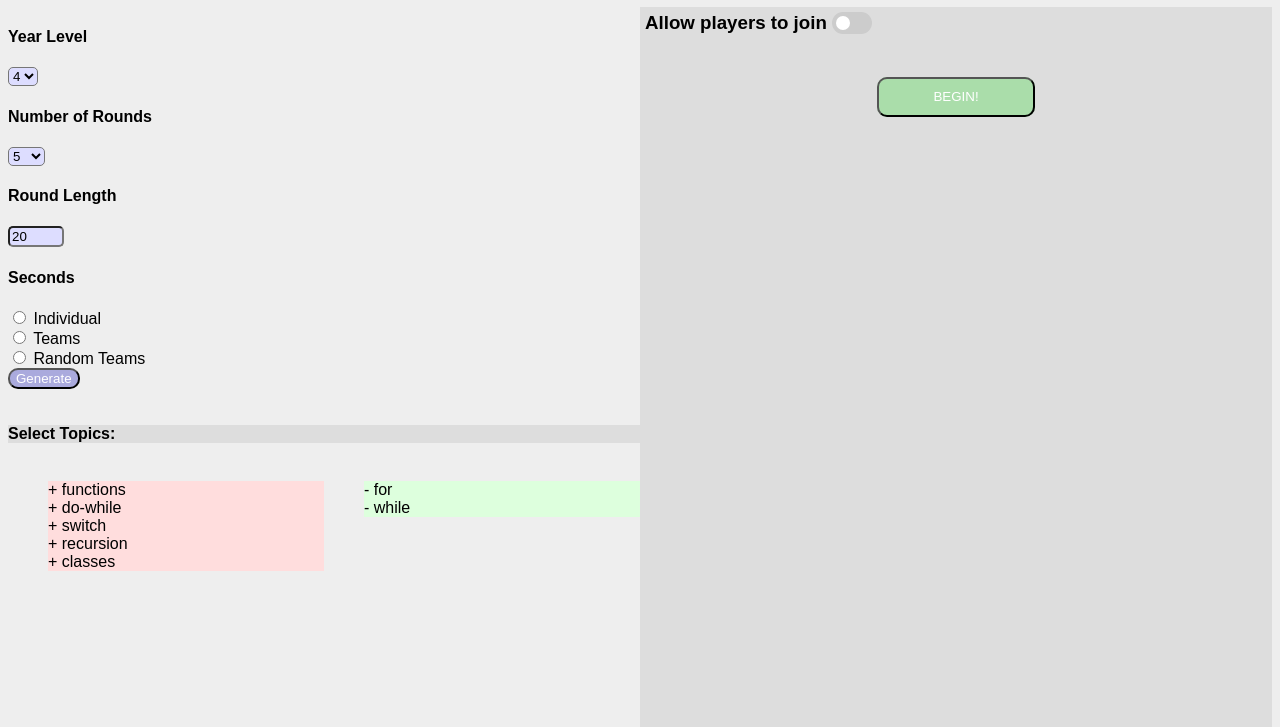
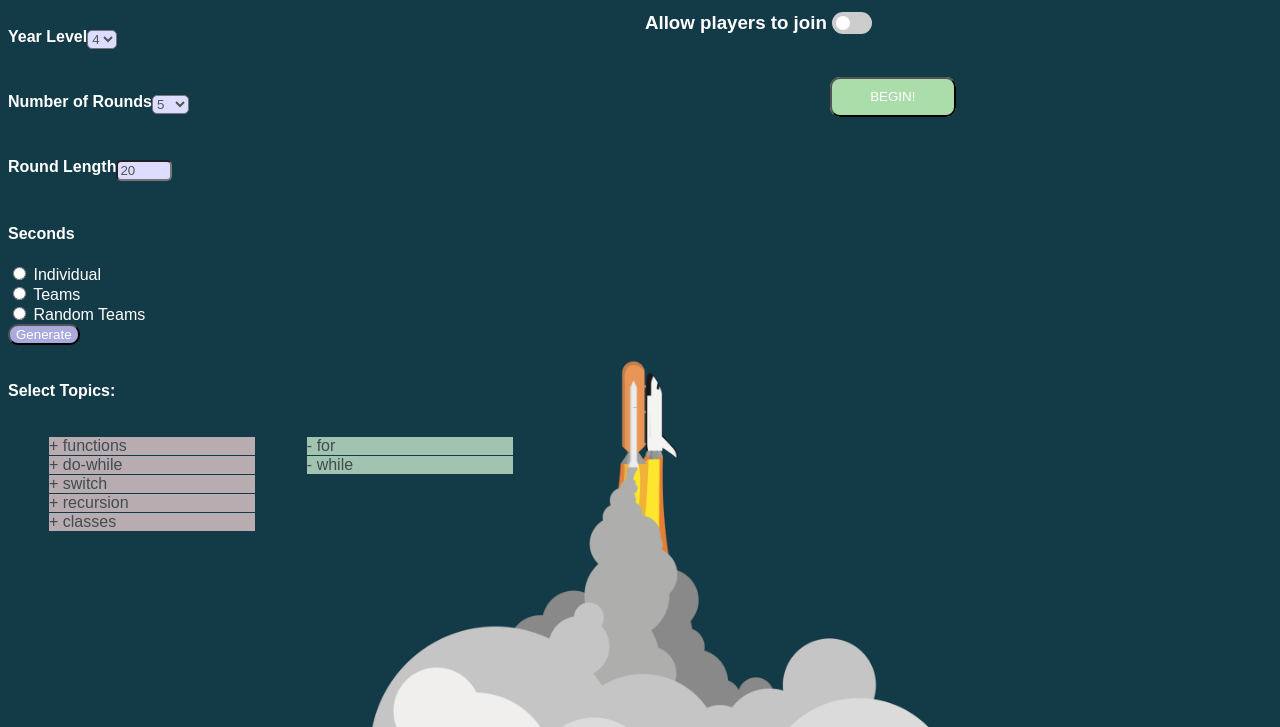
Before and after one commit to deco3500-2017/BBD, a website: page ElectronicPrototype/maze_game/spaceship/teacher_setup.html in a window 1280 px wide. Shown: the part 73-800 px from the top of the page. Drawn offline with Linux system fonts and the light colour scheme.

Commit message:
fixed some styling

```diff
--- a/ElectronicPrototype/maze_game/spaceship/spaceship.css
+++ b/ElectronicPrototype/maze_game/spaceship/spaceship.css
@@ -1,6 +1,9 @@
 html {
 	font-family: "Arial";
 	background-color: #eee;
+	background: url("../images/rocketWallpaper.png") no-repeat center center fixed;
+	background-size: cover;
+	color: #fff;
 }
 
 
@@ -14,12 +17,14 @@ html {
 }
 
 #left {
-	width:50%;
+	padding-right: 5%;
+	width:40%;
 	float: left;
 }
 
 #right {
-	width: 50%;
+	padding-left: 5%;
+	width: 40%;
 	float: left;
 }
 
@@ -68,8 +73,6 @@ html {
 	background-color: #ddd;
 }
 
-
-
 #options {
 	height:50%;
 	float: top;
@@ -78,7 +81,7 @@ html {
 #topics {
 	height:50%;
 	float: bottom;
-	background-color: #ddd;
+	//background-color: #ddd;
 }
 
 #begin {
@@ -119,18 +122,38 @@ html {
 	background-color: #ada;
 }
 
+.selectTitle {
+	float: left;
+}
+
+.option {
+	clear:left;
+}
+
+.option input[type = number], .option select {
+	margin-top: 23px;
+	margin-bottom: 23px;
+	margin-left: 10;
+}
+
 select, #length {
+	color: #555;
 	border-radius: 5px;
 	background-color: #ddf;
 }
 
 ul {
     list-style-type: none;
+	color: #555;
+}
+
+li {
+	opacity: 0.7;
+	margin:1px;
 }
 
 #players li {
-	background-color: #ddf;
-	margin:1px;
+	background-color: #ddd;
 }
 
 #add li {
@@ -186,15 +209,6 @@ button {
 /*img {
 	height: 50%;
 }*/
-
-
-
-
-
-
-
-
-
 
 
 
--- a/ElectronicPrototype/maze_game/spaceship/spaceship.js
+++ b/ElectronicPrototype/maze_game/spaceship/spaceship.js
@@ -86,7 +86,6 @@ function highScores() {
 	for(i = 0; i < players; i++) {
 	  	var li = document.createElement("li");
 	  	li.appendChild(document.createTextNode("P" + (i + 1) + ": " + Math.floor(Math.random() * 100 + 100 * (players - i))));
-	  	li.setAttribute("style", "background-color: #ddf;");
 	  	ul.appendChild(li);
 	}
 }
--- a/ElectronicPrototype/maze_game/spaceship/teacher_setup.html
+++ b/ElectronicPrototype/maze_game/spaceship/teacher_setup.html
@@ -11,49 +11,56 @@
 
 		<div id="left">
 			<div id="options">
-				<h4>Year Level</h4>
+				<div class="option">
+				<h4 class="selectTitle">Year Level</h4>
 				<select id="year">
 				  	<option value="4">4</option>
 				  	<option value="5">5</option>
 				  	<option value="6">6</option>
 				  <option value="7">7</option>
 				</select>
+				</div>
 
-
-				<h4>Number of Rounds</h4>
+				<div class="option">
+				<h4 class="selectTitle">Number of Rounds</h4>
 				<select id="rounds">
 				  	<option value="5">5</option>
 				  	<option value="10">10</option>
 				  	<option value="15">15</option>
 				  	<option value="20">20</option>
 				</select>
+				</div>
 
-				<h4>Round Length</h4>
+				<div class="option">
+				<h4 class="selectTitle">Round Length</h4>
 				<input id="length" type="number" name="quantity" min="20" max="60" value="20">
 				<h4>Seconds</h4>
+				</div>
 
+				<div class="option">
 				<form action="">
 				  	<input type="radio" name="team" value="Individual"> Individual<br>
 				  	<input type="radio" name="team" value="Teams"> Teams<br>
 				  	<input type="radio" name="team" value="RandTeams"> Random Teams
 				</form>
 				<button>Generate</button>
+				</div>
 
 			</div>
 			<br><br>
 
 			<div id="topics">
 				<h4>Select Topics:</h4>
-				<div style="float: left; width: 50%;">
+				<div style="float: left; width: 49%;">
 					<ul id="add"></ul>
 				</div>
-				<div style="float: right; width: 50%">
+				<div style="float: right; width: 49%">
 					<ul id="rmv"></ul>
 				</div>
 			</div>
 		</div>
 
-		<div id="right" class="dark">
+		<div id="right">
 			<div id="top">
 				<h3>Allow players to join</h3>
 				<label class="switch">
```
Also changed, not shown: ElectronicPrototype/maze_game/spaceship/student_game.html (+1 -1 lines), ElectronicPrototype/maze_game/spaceship/student_setup.html (+1 -1 lines), ElectronicPrototype/maze_game/spaceship/teacher_game.html (+3 -1 lines).
